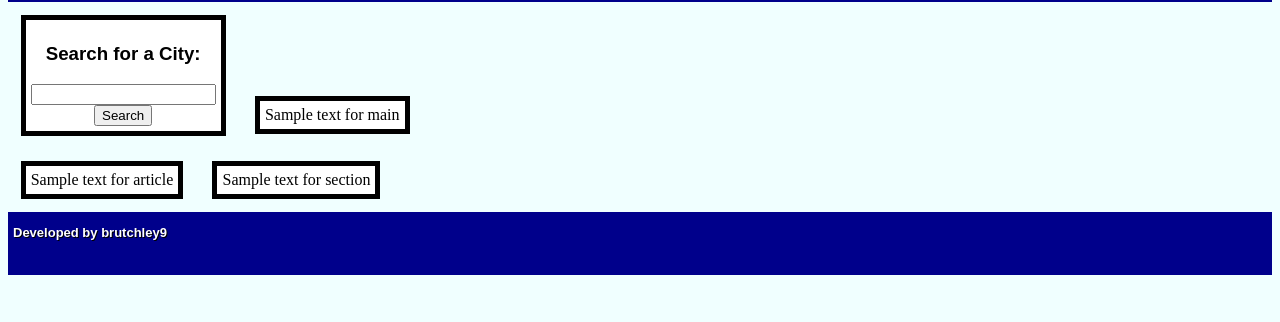
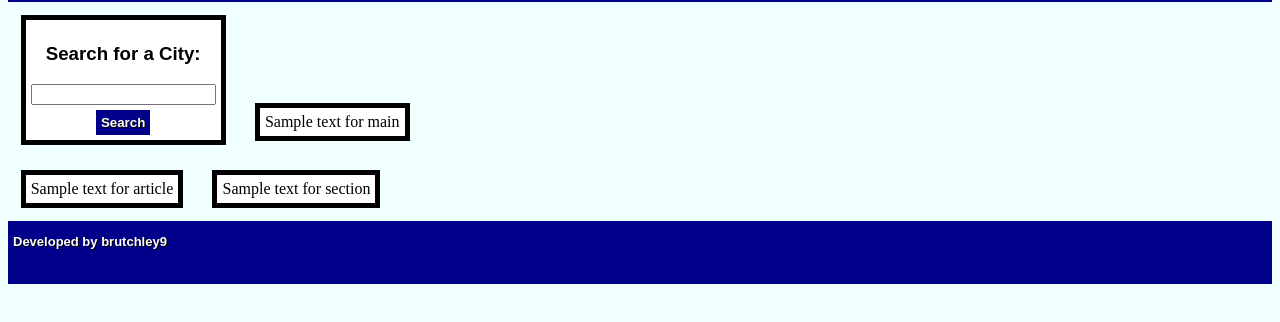
Before and after one commit to brutchley9/weather-api, a plain HTML site: page index.html in a window 1280 px wide. Shown: the part 112-434 px from the top of the page. Drawn offline with Linux system fonts and the light colour scheme.

Commit message:
finally add some JS code, adding event listener to button and console.log to verify functionality

```diff
--- a/assets/css/style.css
+++ b/assets/css/style.css
@@ -77,3 +77,14 @@ footer {
     background-color: darkblue;
     justify-content: left;
 }
+
+#weather-search {
+    margin-top: 5px;
+    padding: 5px;
+    border-style: none;
+    background-color: darkblue;
+    color: white;
+    font-family: Arial, Helvetica, sans-serif;
+    font-weight: bold;
+    text-shadow: 1px 1px black;
+}
--- a/assets/js/script.js
+++ b/assets/js/script.js
@@ -0,0 +1,3 @@
+document.getElementById("weather-search").addEventListener("click", function() {
+    console.log("Click! It works :)")
+});
--- a/index.html
+++ b/index.html
@@ -15,7 +15,7 @@
         <form>
             <input type="text"></input>
         </form>
-        <button style="text-align: center;">Search</button>
+        <button id="weather-search" style="text-align: center;">Search</button>
     </aside>
     <main>
         Sample text for main
```
Also changed, not shown: 1 other file.
